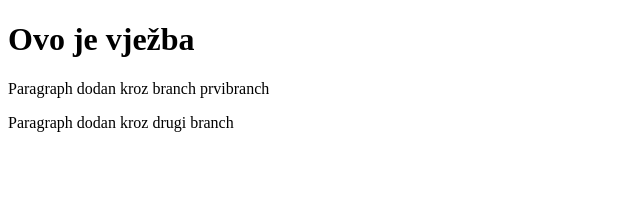
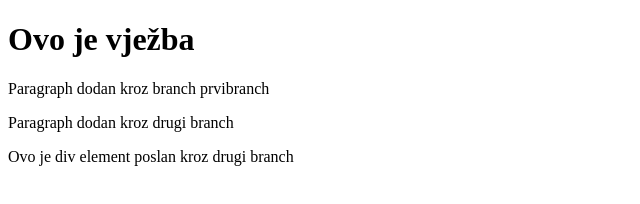
Before and after one commit to posl-marko/vjezba-ispit, a website: page index.html in a window 1280 px wide. Shown: the whole page, without its empty margins (0-640 px from the left). Drawn offline with Linux system fonts and the light colour scheme.

Commit message:
Novi element

```diff
--- a/index.html
+++ b/index.html
@@ -10,5 +10,6 @@
     <h1>Ovo je vježba</h1>
     <p>Paragraph dodan kroz branch prvibranch</p>
     <p>Paragraph dodan kroz drugi branch</p>
+    <div>Ovo je div element poslan kroz drugi branch</div>
 </body>
 </html>
```
